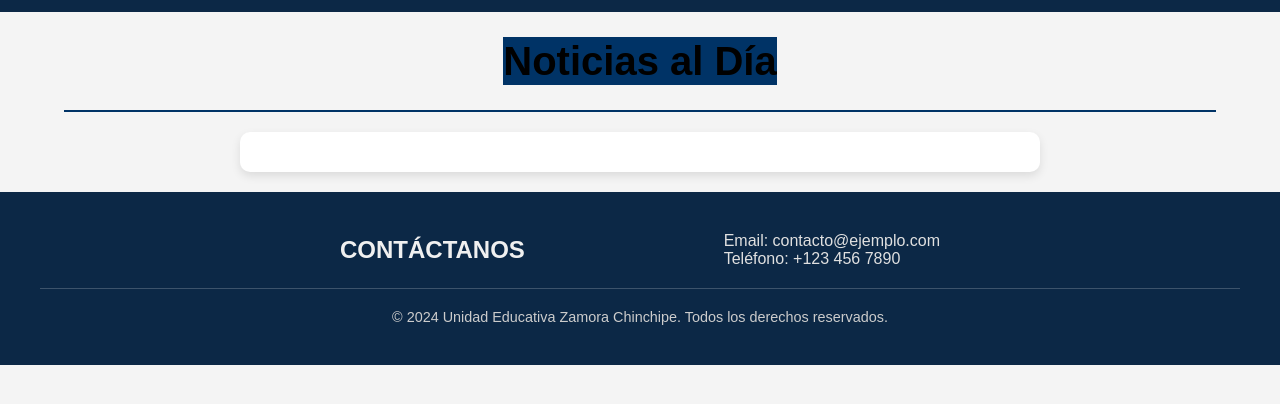
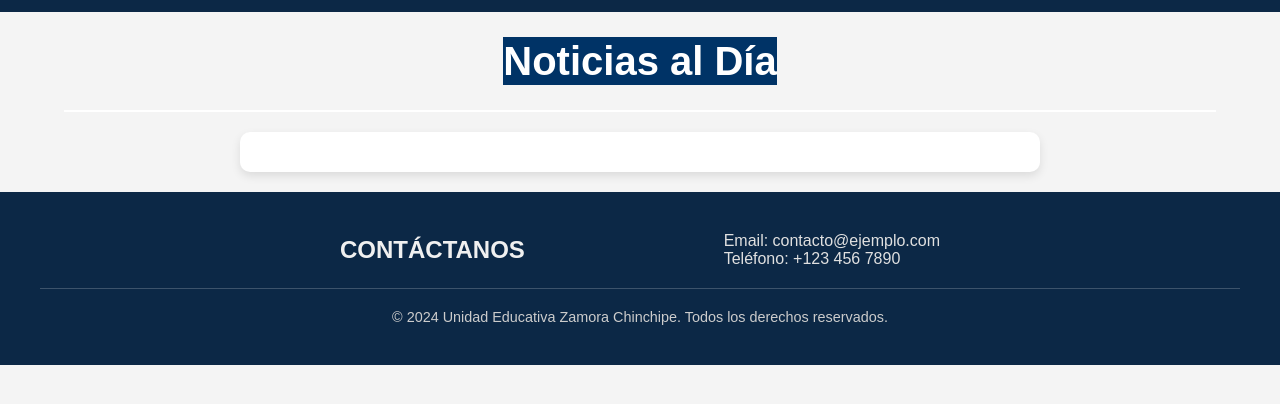
Before and after one commit to dsosa20/Escuela--Zamora-Chinchipe, a website with bundled scripts: page public/telegram.html in a window 1280 px wide. Shown: the part 88-492 px from the top of the page. Built offline with nearby package versions, Linux system fonts and the light colour scheme; no server answers.

Commit message:
Actualizacion 3

```diff
--- a/public/telegram.css
+++ b/public/telegram.css
@@ -1,10 +1,11 @@
 .titulo {
   background-color: #f4f4f4;
   padding: 20px;
+  color: white;
   text-align: center;
   margin: 100px auto 0 auto; /* Agrega más margen superior (40px) */
   max-width: 90%;
-  border-bottom: 2px solid #003366;
+  border-bottom: 2px solid white;
   display: flex;
   justify-content: center;
   align-items: center;
```
